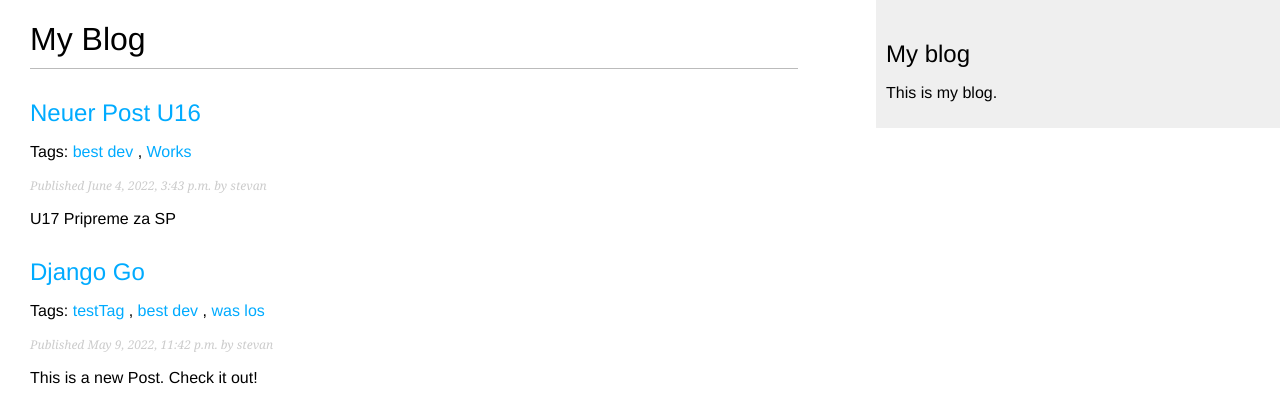
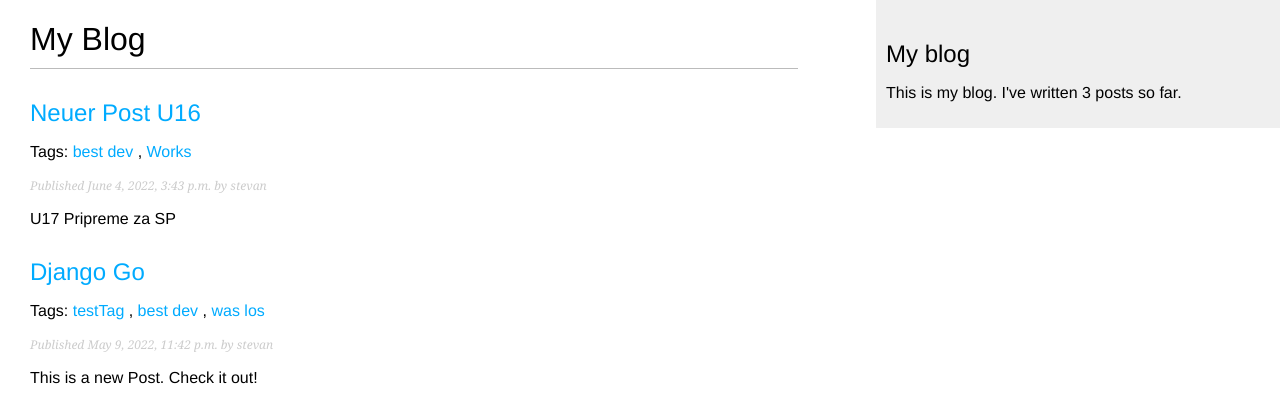
Before and after one commit to fullStackImperator/Django_blog, a Django app: page /blog/ in a window 1280 px wide. Shown: the top 417 px of the page. Run offline with Django 4.2, Linux system fonts and the light colour scheme; data comes from the database, SQL or seed files in the repository; both versions use the stored data as it was after the commit; parts of the project's set-up code (start-up, migrations or seed data) failed here and were passed over.

Commit message:
added similar tags recommendation fpor post + first own template tag

```diff
--- a/blog/templates/blog/base.html
+++ b/blog/templates/blog/base.html
@@ -1,3 +1,4 @@
+{% load blog_tags %}
 {% load static %}
 <!DOCTYPE html>
 <html>
@@ -14,7 +15,8 @@
     </div>
     <div id="sidebar">
         <h2>My blog</h2>
-        <p>This is my blog.</p>
+        {% comment %} <p>This is my blog.</p> {% endcomment %}
+        <p>This is my blog. I've written {% total_posts %} posts so far.</ p>
     </div>
 </body>
 </html>
--- /dev/null
+++ b/blog/templatetags/blog_tags.py
@@ -0,0 +1,8 @@
+from django import template
+from ..models import Post
+
+register = template.Library()
+
+@register.simple_tag
+def total_posts():
+    return Post.published.count()
--- a/blog/views.py
+++ b/blog/views.py
@@ -6,6 +6,7 @@ from django.views.generic import ListView
 from .forms import EmailPostForm, CommentForm
 from django.core.mail import send_mail
 from taggit.models import Tag
+from django.db.models import Count
 
 
 class PostListView(ListView):
@@ -13,7 +14,6 @@ class PostListView(ListView):
     context_object_name = 'posts'
     paginate_by = 3
     template_name = 'blog/post/list.html'
-
 
 
 
@@ -63,8 +63,14 @@ def post_detail(request, year, month, day, post):
     else:
         comment_form = CommentForm()
 
+
+    # List of similar posts
+    post_tags_ids = post.tags.values_list('id', flat=True)
+    similar_posts = Post.published.filter(tags__in=post_tags_ids).exclude(id=post.id)
+    similar_posts = similar_posts.annotate(same_tags=Count('tags')).order_by('-same_tags','-publish')[:4]
+
     context = {'post': post, 'comments':comments,
-                'new_comment': new_comment, 'comment_form': comment_form}
+                'new_comment': new_comment, 'comment_form': comment_form, 'similar_posts': similar_posts}
 
     return render(request, 'blog/post/detail.html', context)
 
```
Also changed, not shown: blog/templates/blog/post/detail.html (+12 -0 lines), blog/templatetags/__init__.py (added), db.sqlite3.
